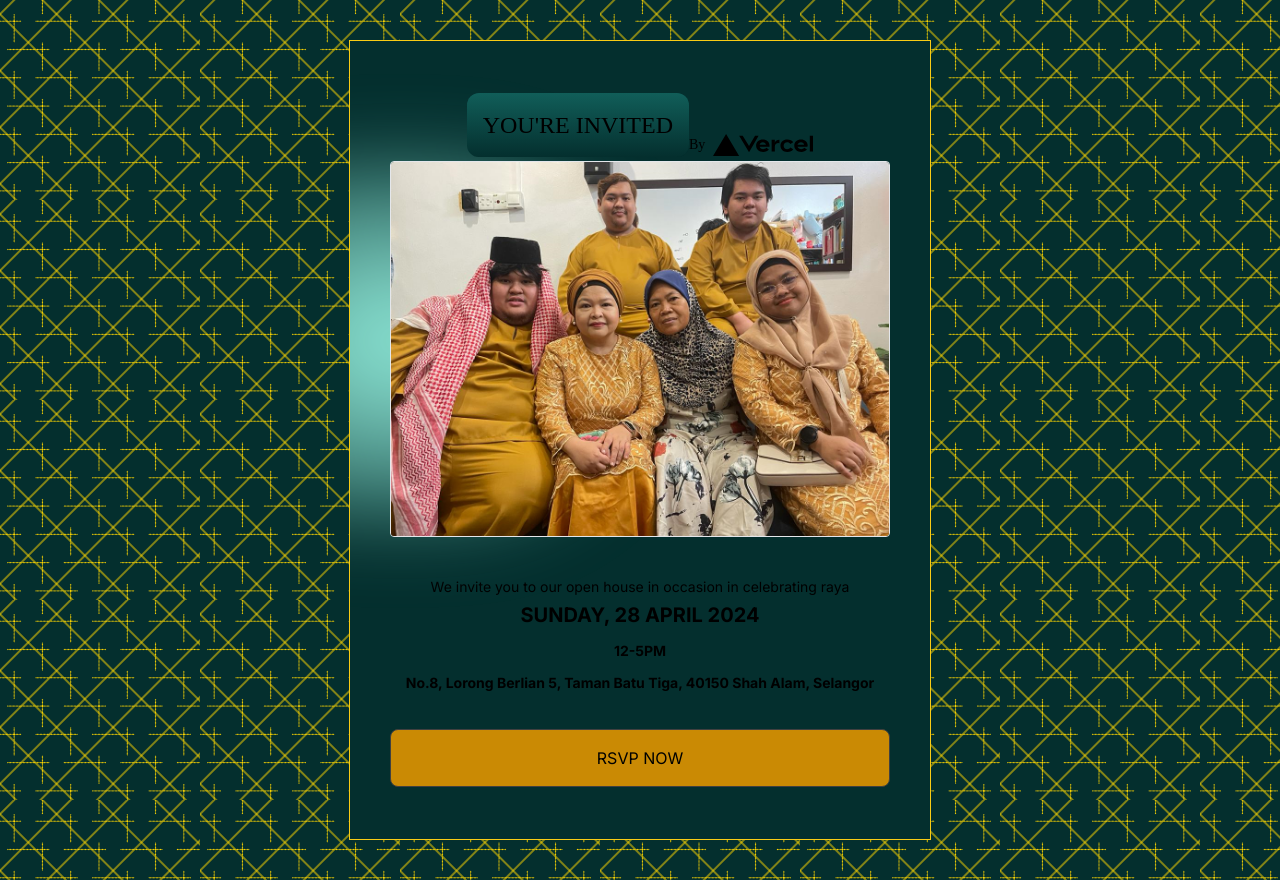
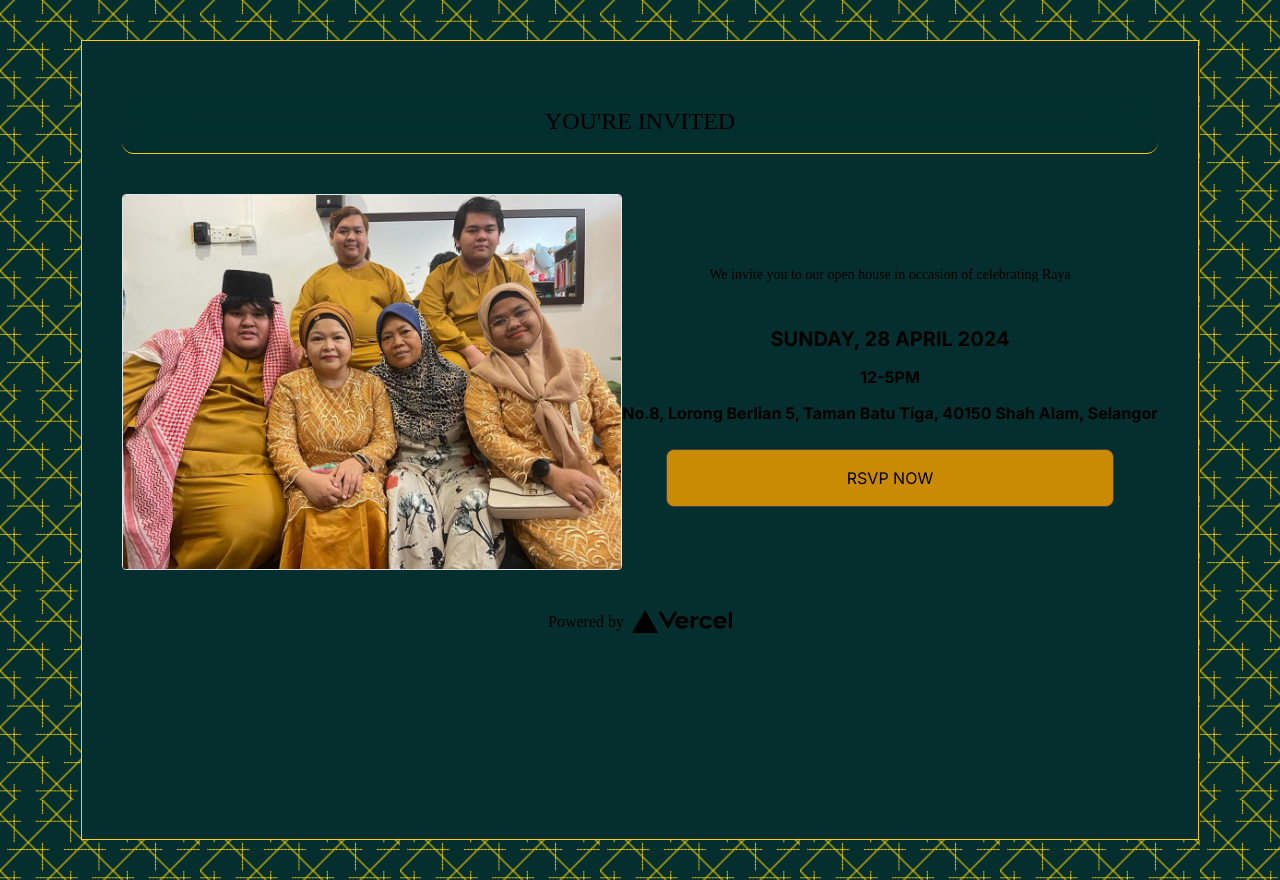
Before and after one commit to aesha98/digital-rsvp-raya, a Next.js app in the folder digital-rsvp/: page / in a window 1280 px wide. Built offline with nearby package versions, Linux system fonts and the light colour scheme; a web font is replaced by a local one.

Commit message:
update layout

```diff
--- a/digital-rsvp/app/Submit/page.js
+++ b/digital-rsvp/app/Submit/page.js
@@ -4,9 +4,9 @@ export default function Submit_rsvp()
 {
 	return(
 		<main className="relative flex flex-col bg-[url(/grid.svg)] p-10 [mask-image:linear-gradient(180deg, white,rgba(255,255,255,0))] items-center">
-			<div className='relative flex min-h-screen flex-col justify-evenly border border-yellow-400 overflow-hidden bg-teal-950 py-6 sm:py-12 p-10'>
+			<div className='relative flex min-h-screen flex-col border border-yellow-400 overflow-hidden bg-teal-950 py-6 sm:py-12 p-10'>
 			{/* <div className='absolute inset-0  bg-[url(/grid.svg)] bg-center [mask-image:linear-gradient(180deg, white,rgba(255,255,255,0))]'></div> */}
-			<div className="relative z-10 max-w-5xl w-full items-center justify-center  text-sm lg:flex">
+			<div className="relative z-10 max-w-5xl w-full text-sm lg:flex">
 
 				<p className={'font-mono text-2xl fixed left-0 top-0 flex w-full font-italic justify-center bg-gradient-to-b from-teal-800 pb-6 pt-8 backdrop-blur-xl dark:border-teal-800 dark:bg-teal-950/30 dark:from-inherit lg:static lg:w-auto  lg:rounded-xl lg:bg-teal-950 lg:p-4 lg:dark:bg-teal-950/30'}> Please RSVP Below</p>
 
@@ -33,16 +33,7 @@ export default function Submit_rsvp()
 
 			</div>
 
-	{/* Image Family */}
-			 <div className="relative flex flex-col place-items-center before:absolute before:h-[300px] before:w-full sm:before:w-[480px] before:-translate-x-1/2 before:rounded-full before:bg-gradient-radial before:from-teal-200 before:to-transparent before:blur-2xl before:content-[''] after:absolute after:-z-20 after:h-[180px] after:w-full sm:after:w-[240px] after:translate-x-1/3 after:bg-gradient-conic after:from-teal-200 after:via-teal-200 after:blur-2xl after:content-[''] before:dark:bg-gradient-to-br before:dark:from-transparent before:dark:to-teal-100 before:dark:opacity-10 after:dark:from-teal-950 after:dark:via-[#1e331f] after:dark:opacity-40 before:lg:h-[360px]">
-
-
-
-      </div>
-
-
-
-		<div className='relative flex flex-col text-center lg:max-w-lg lg:w-full lg:mb-0 lg:grid-cols-4 lg:text-center'>
+		<div className='flex flex-col text-center lg:max-w-lg lg:w-full lg:mb-0 lg:grid-cols-4 lg:text-center align-top justify-start'>
 			{/* RSVP Form */}
           <form className="mt-10 w-full flex flex-col items-center justify-center gap-6">
             {/* Name Input */}
--- a/digital-rsvp/app/page.js
+++ b/digital-rsvp/app/page.js
@@ -1,69 +1,61 @@
 import Image from 'next/image'
-import { roboto_mono } from './ui/font';
 
-export default function Home()
-{
-	return(
-		<main className="relative flex flex-col bg-[url(/grid.svg)] p-10 [mask-image:linear-gradient(180deg, white,rgba(255,255,255,0))] items-center">
-			<div className='relative flex min-h-screen flex-col justify-evenly border border-yellow-400 overflow-hidden bg-teal-950 py-6 sm:py-12 p-10'>
-			{/* <div className='absolute inset-0  bg-[url(/grid.svg)] bg-center [mask-image:linear-gradient(180deg, white,rgba(255,255,255,0))]'></div> */}
-			<div className="relative z-10 max-w-5xl w-full items-center justify-center  text-sm lg:flex">
+export default function Home() {
+  return (
+    <main className="flex flex-col bg-[url(/grid.svg)] p-10 mask-image-[linear-gradient(180deg,_white,_rgba(255,255,255,0))] items-center">
+      <div className='mt-0 flex min-h-screen flex-col border border-yellow-400 overflow-hidden bg-teal-950 py-12 px-10'>
 
-				<p className={'font-mono text-2xl fixed left-0 top-0 flex w-full font-italic justify-center bg-gradient-to-b from-teal-800 pb-6 pt-8 backdrop-blur-xl dark:border-teal-800 dark:bg-teal-950/30 dark:from-inherit lg:static lg:w-auto  lg:rounded-xl lg:bg-teal-950 lg:p-4 lg:dark:bg-teal-950/30'}> YOU&apos;RE INVITED</p>
+        <div className="z-10 w-full text-center">
 
-				<div className="mt-10 fixed bottom-0 left-0 flex h-24 w-full items-end justify-center bg-gradient-to-t from-teal-800 via-teal-950 dark:from-teal-950 dark:via-teal-950 lg:static lg:h-auto lg:w-auto lg:bg-none">
+          <h1 className='text-2xl font-mono font-italic bg-gradient-to-b from-teal-950 to-transparent pb-6 pt-8 backdrop-blur-xl border-b border-yellow-400 dark:bg-teal-950/30 lg:rounded-xl lg:p-4'>
+            YOU'RE INVITED
+          </h1>
 
+          <div className="mt-10 mb-10 flex flex-col items-center justify-center lg:flex-row lg:justify-between">
+
+            <div className="mb-6 lg:mb-0 lg:flex lg:items-center">
+              <Image
+                src="/digital_rsvp_img.png"
+                alt="RSVP Invitation"
+                width={500}
+                height={400}
+                priority
+                className="rounded border dark:drop-shadow-[0_0_0.3rem_#ffffff70]"
+              />
+            </div>
+
+            <div>
+              <h2 className="mt-2 mb-10 text-sm">We invite you to our open house in occasion of celebrating Raya</h2>
+              <h2 className="font-sans mt-6 text-xl font-bold">SUNDAY, 28 APRIL 2024</h2>
+              <p className='font-sans mt-3 text-md font-bold'>12-5PM</p>
+              <p className="font-sans mt-3 text-md font-bold">No.8, Lorong Berlian 5, Taman Batu Tiga, 40150 Shah Alam, Selangor</p>
+              <a href='/Submit' className='w-full max-w-md mt-6 inline-block rounded-lg border border-neutral-700 bg-yellow-600 px-5 py-4 font-sans transition-colors hover:border-gray-300 hover:bg-yellow-100 dark:hover:border-neutral-100 dark:hover:bg-yellow-600 dark:hover:bg-opacity-30'>
+                RSVP NOW
+              </a>
+            </div>
+
+          </div>
+
+          <div className="fixed bottom-0 left-0 right-0 flex h-24 w-full items-end justify-center bg-gradient-to-t from-teal-800 via-teal-950 to-transparent dark:from-teal-950 dark:via-teal-950 lg:relative lg:h-auto lg:w-auto lg:bg-none">
             <a
-            className="pointer-events-none flex place-items-center gap-2 p-8 lg:pointer-events-auto lg:p-0"
-            href="https://vercel.com?utm_source=create-next-app&utm_medium=appdir-template&utm_campaign=create-next-app"
+              className="flex items-center gap-2 p-8 lg:p-0"
+              href="https://vercel.com?utm_source=create-next-app&utm_medium=default-template&utm_campaign=create-next-app"
               target="_blank"
               rel="noopener noreferrer"
             >
-			{/* <a href="https://www.flaticon.com/free-icons/raya" title="raya icons">Raya icons created by LAB Design Studio - Flaticon</a> */}
-            By{" "}
+              Powered by{' '}
               <Image
                 src="/vercel.svg"
                 alt="Vercel Logo"
-              className="dark:invert"
                 width={100}
                 height={20}
                 priority
+                className="dark:invert"
               />
             </a>
           </div>
 
         </div>
-
-	{/* Image Family */}
-			 <div className="relative flex flex-col place-items-center before:absolute before:h-[300px] before:w-full sm:before:w-[480px] before:-translate-x-1/2 before:rounded-full before:bg-gradient-radial before:from-teal-200 before:to-transparent before:blur-2xl before:content-[''] after:absolute after:-z-20 after:h-[180px] after:w-full sm:after:w-[240px] after:translate-x-1/3 after:bg-gradient-conic after:from-teal-200 after:via-teal-200 after:blur-2xl after:content-[''] before:dark:bg-gradient-to-br before:dark:from-transparent before:dark:to-teal-100 before:dark:opacity-10 after:dark:from-teal-950 after:dark:via-[#1e331f] after:dark:opacity-40 before:lg:h-[360px]">
-        <Image
-          className="relative dark:drop-shadow-[0_0_0.3rem_#ffffff70] border rounded"
-          src="/digital_rsvp_img.png"
-          alt="Next.js Logo"
-          width={500}
-          height={400}
-
-          priority
-        />
-
-			<h2 className="font-sans mt-10 text-sm text-center">We invite you to our open house in occasion in celebrating raya</h2>
-
-      </div>
-
-
-		{/* Event Information */}
-		<div className='relative flex flex-col text-center lg:max-w-lg lg:w-full lg:mb-0 lg:grid-cols-4 lg:text-center'>
-
-			<h2 className="font-sans mb-3 text-xl text-center font-bold">SUNDAY, 28 APRIL 2024</h2>
-			<p className='font-sans mb-3 text-sm text-center font-bold'>12-5PM</p>
-			<p className="font-sans mb-3 text-sm text-center font-bold">No.8, Lorong Berlian 5, Taman Batu Tiga, 40150 Shah Alam, Selangor</p>
-
-			<br/>
-
-			<a href='/Submit' className='group font-sans border-neutral-700 bg-yellow-600 rounded-lg border px-5 py-4 transition-colors
-			hover:border-gray-300
-			hover:bg-yellow-100 hover:dark:border-neutral-100 hover:dark:bg-yellow-600 hover:dark:bg-opacity-30'>RSVP NOW</a>
-		</div>
       </div>
     </main>
   );
```
Lines whose indentation alone changed are shown as unchanged.
